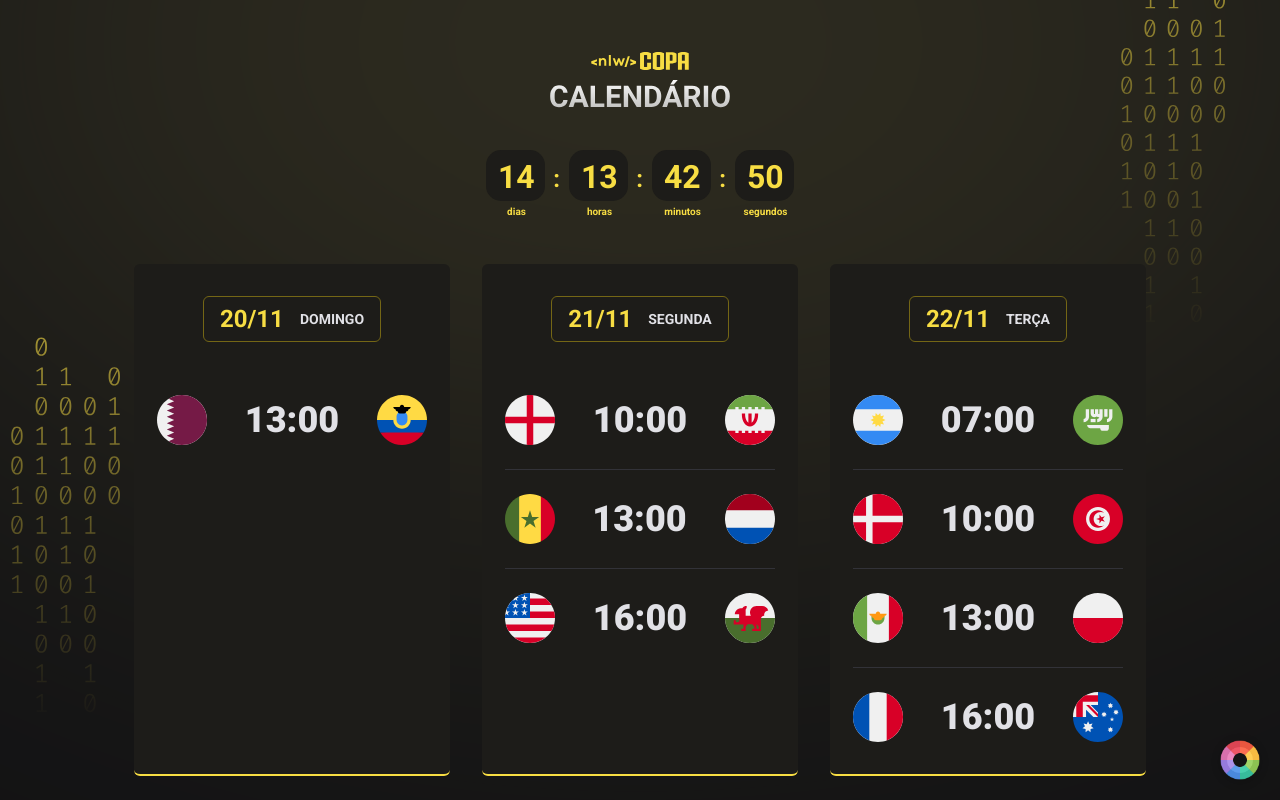
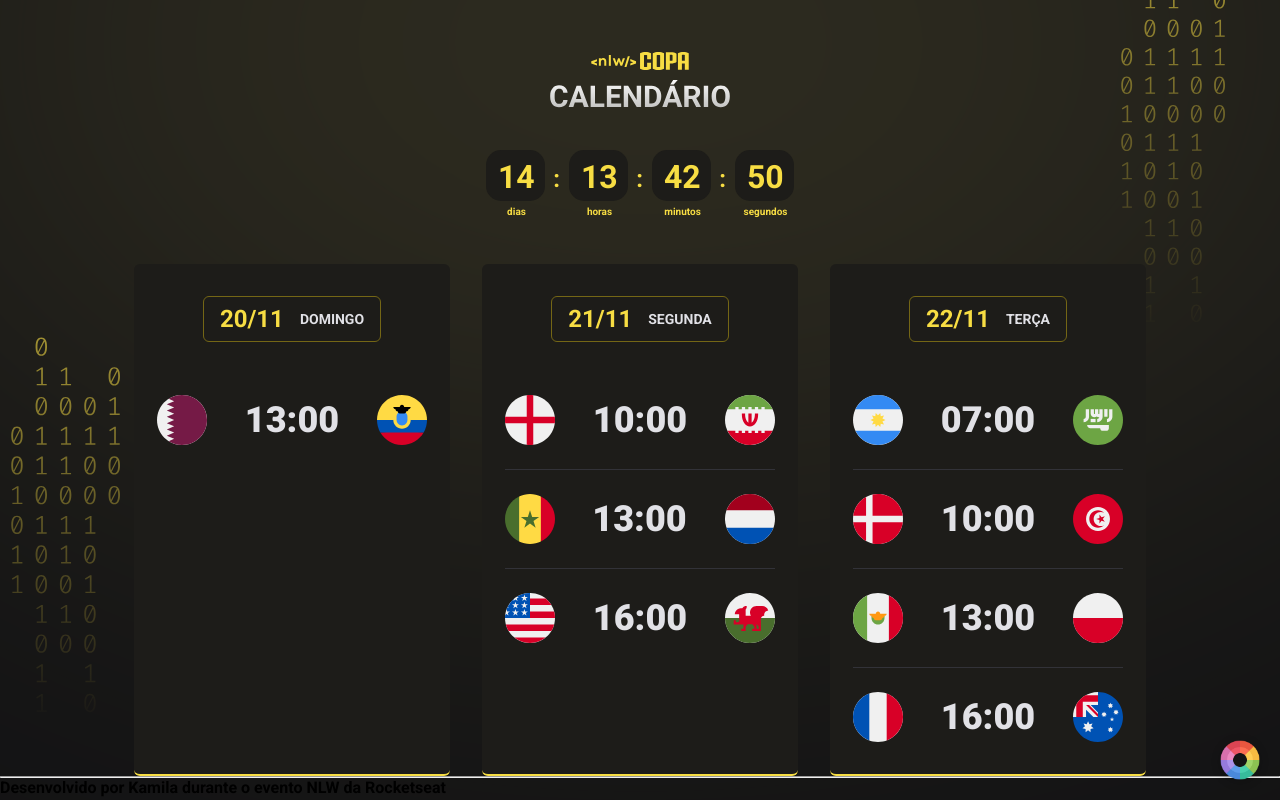
Before and after one commit to heykassy/Calendario_Copa_2022, a plain HTML site: page index.html in a window 1280 px wide. Drawn offline with Linux system fonts and the light colour scheme.

Commit message:
update page preview

```diff
--- a/index.html
+++ b/index.html
@@ -38,6 +38,10 @@
           <img id="color-circle" src="./assets/color-circle.png" alt="Logo círculo de cor">
         </div>
       </div>
+      <footer>
+        <hr>
+        <p>Desenvolvido por Kamila durante o evento NLW da Rocketseat</p>
+      </footer>
     <script src="main.js"></script>
     <script src="count-down.js"></script>
 </body>
```
Also changed, not shown: assets/project-preview.png.
